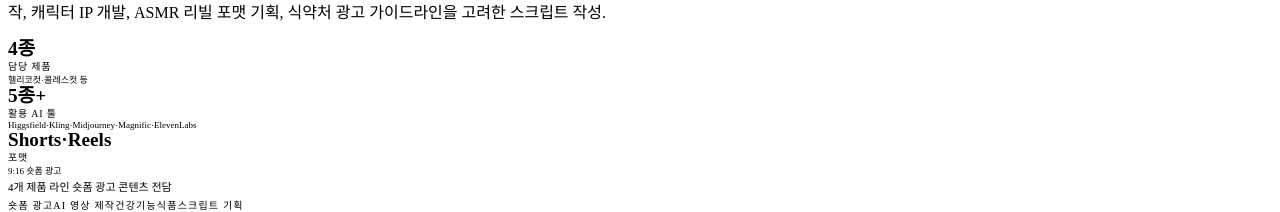
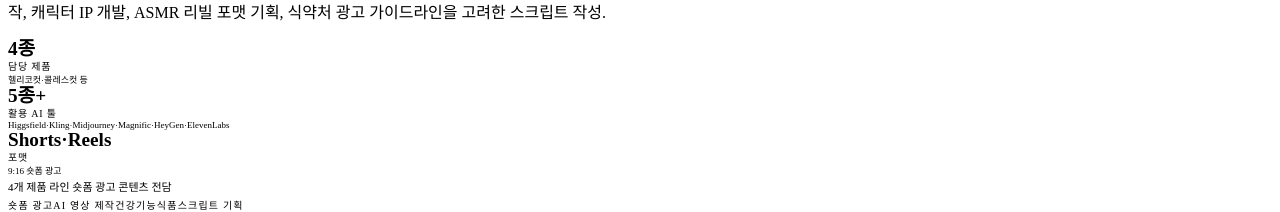
Before and after one commit to jinbin384/jeong-jin-portfolio, a React (Vite) app: page / in a window 1280 px wide. Shown: the part 2400-2612 px from the top of the page. Built offline with nearby package versions, Linux system fonts and the light colour scheme; the HTML template or start-up script is replaced by a standard one.

Commit message:
Update CareerSection.tsx

```diff
--- a/src/app/components/CareerSection.tsx
+++ b/src/app/components/CareerSection.tsx
@@ -23,7 +23,7 @@ const entries = [
     highlight: "4개 제품 라인 숏폼 광고 콘텐츠 전담",
     metrics: [
       { label: "담당 제품", value: "4종", sub: "헬리코컷·콜레스컷 등" },
-      { label: "활용 AI 툴", value: "5종+", sub: "Higgsfield·Kling·Midjourney·Magnific·ElevenLabs" },
+      { label: "활용 AI 툴", value: "5종+", sub: "Higgsfield·Kling·Midjourney·Magnific·HeyGen·ElevenLabs" },
       { label: "포맷", value: "Shorts·Reels", sub: "9:16 숏폼 광고" },
     ] as Metric[],
   },
```
